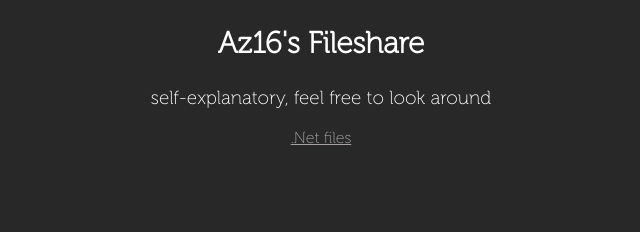
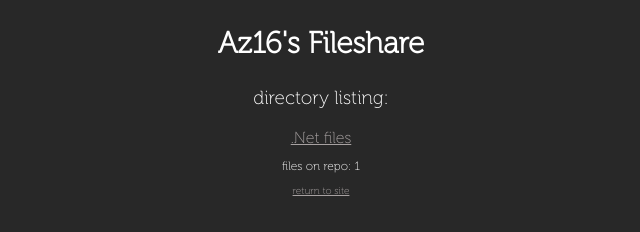
Before and after one commit to az16uk/fileshare.az16.uk, a plain HTML site: page index.html in a window 1280 px wide. Shown: the whole page, without its empty margins (319-959 px from the left). Drawn offline with Linux system fonts and the light colour scheme.

```diff
--- a/index.html
+++ b/index.html
@@ -9,10 +9,12 @@
     <body>
         <div style="text-align: center;">
         <h2>Az16's Fileshare</h2>
-        <p>self-explanatory, feel free to look around</p>
+        <p>directory listing:</p>
         <ul>
             <li><a href="/dotnet/">.Net files</a></li>
         </ul>
+        <p style="font-size: 12px;">files on repo: 1</p>
+        <p style="font-size: 10px;"><a href="https://az16.uk">return to site</a></p>
         </div>
     </body>
 </html>
```
Also changed, not shown: dotnet/dotnative/index.html (+1 -0 lines), dotnet/index.html (+1 -0 lines).
